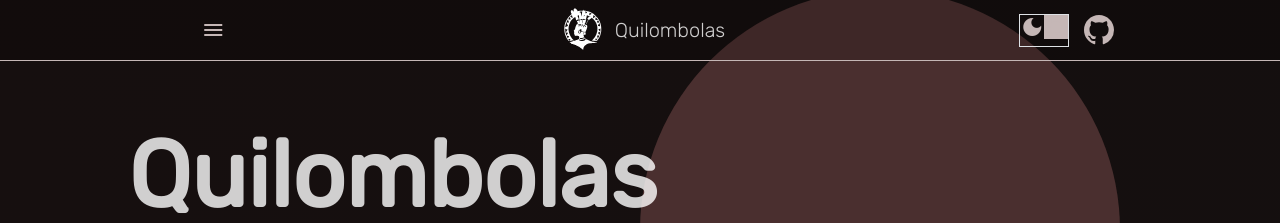
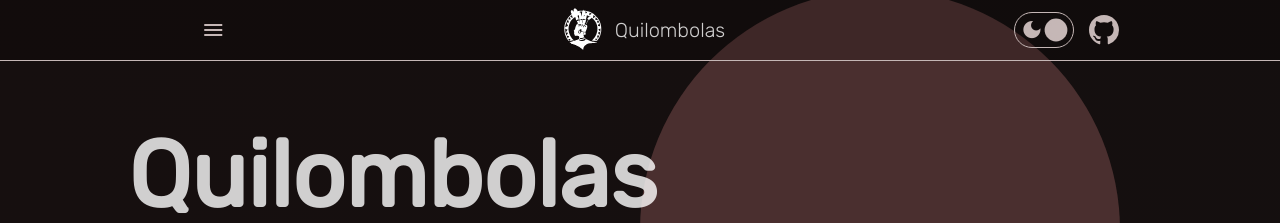
Before and after one commit to K1Melo/pjct-quilombolas, a Vue app: page / in a window 1280 px wide. Shown: the top 223 px of the page. Built offline with nearby package versions, Linux system fonts and the light colour scheme.

Commit message:
theme agora vai

```diff
--- a/src/components/ChangeTheme.vue
+++ b/src/components/ChangeTheme.vue
@@ -1,8 +1,8 @@
 <template>
     <div class="changer">
-        <div class="themes relative transition-all duration-100 ease-out border border-current rounded-[50px] cursor-pointer flex items-center justify-center p-[5px]" @click="changeTheme">
-            <i id="moon" class="material-icons w-1/2 rounded-full hover:scale-[1.1] active:scale-[0.8] bg-black">dark_mode</i>
-            <i id="sun" class="material-icons w-1/2 rounded-full hover:scale-[1.1] active:scale-[0.8]" >sunny</i>
+        <div class="themes" @click="changeTheme">
+            <i id="moon" class="material-icons">dark_mode</i>
+            <i id="sun" class="material-icons" >sunny</i>
         </div>
     </div>
 </template>
@@ -26,14 +26,62 @@
 </script>
 
 <style scoped>
+
+    i {
+
+        transform: scale(0.95);
+        color: #000000;
+        width: 50%;
+
+        border-radius: 50%;
+
+    }
+
     .dark i {
+
         color: #C5B7B6;
+
+    }
+
+    i:hover {
+
+        transform: scale(1.1);
+        transition: 1s;
+        opacity: 0.8;
+
+    }
+
+    i:active {
+
+        transform: scale(0.8);
+        transition: 1s;
+
+    }
+
+    .themes {
+
+        border: #000000 solid 1px;
+        border-radius: 50px;
+        cursor: pointer;
+
+        display: flex;
+        align-items: center;
+        justify-content: space-between;
+
+        padding: 5px;
+        position: relative;
+
     }
 
     .dark .themes {
 
-        border-color: #C5B7B6;
+        border: #C5B7B6 solid 1px;
 
+    }
+
+    #moon {
+
+        background-color: #000000;
     }
 
     .dark #sun {
```
